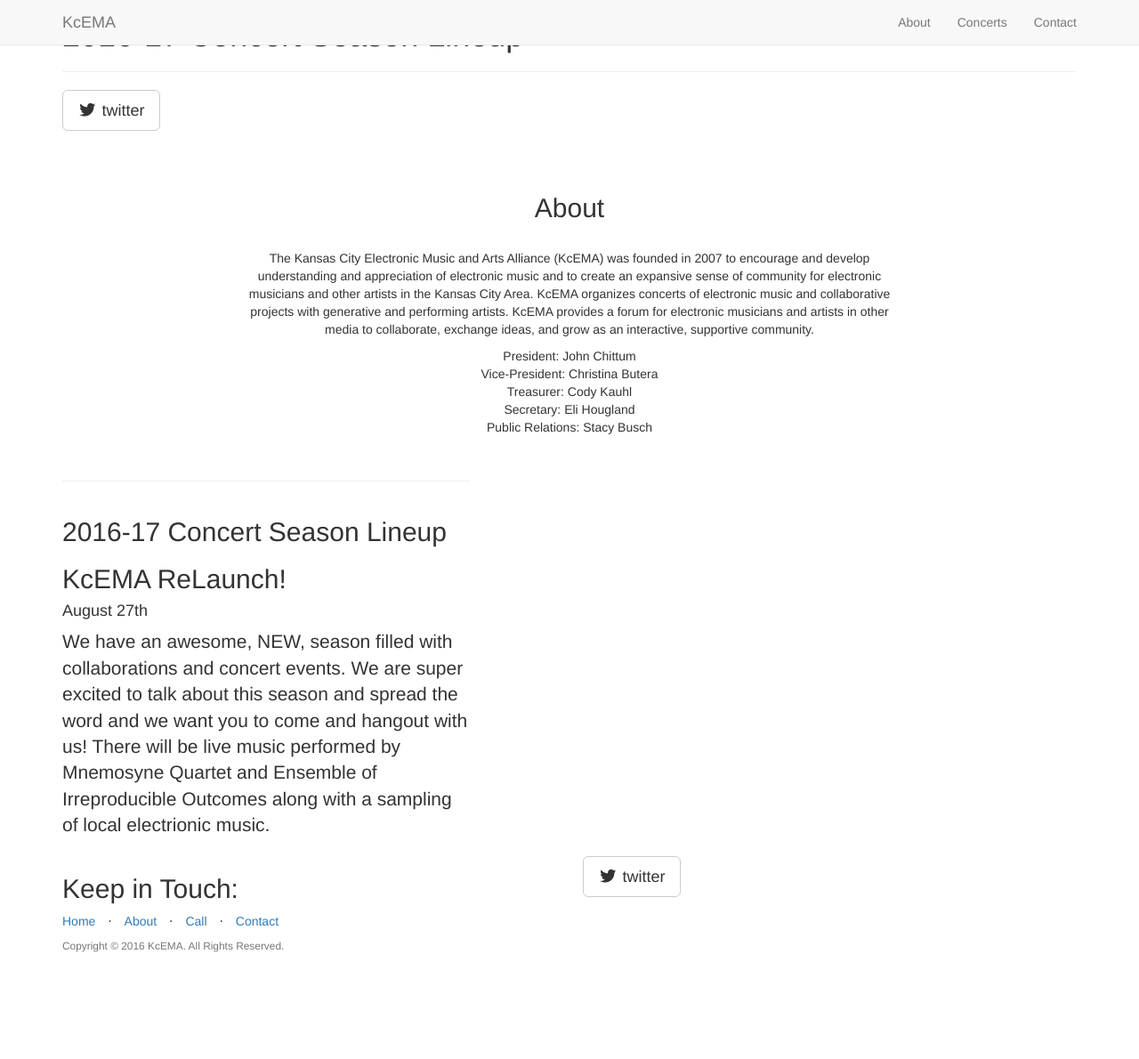
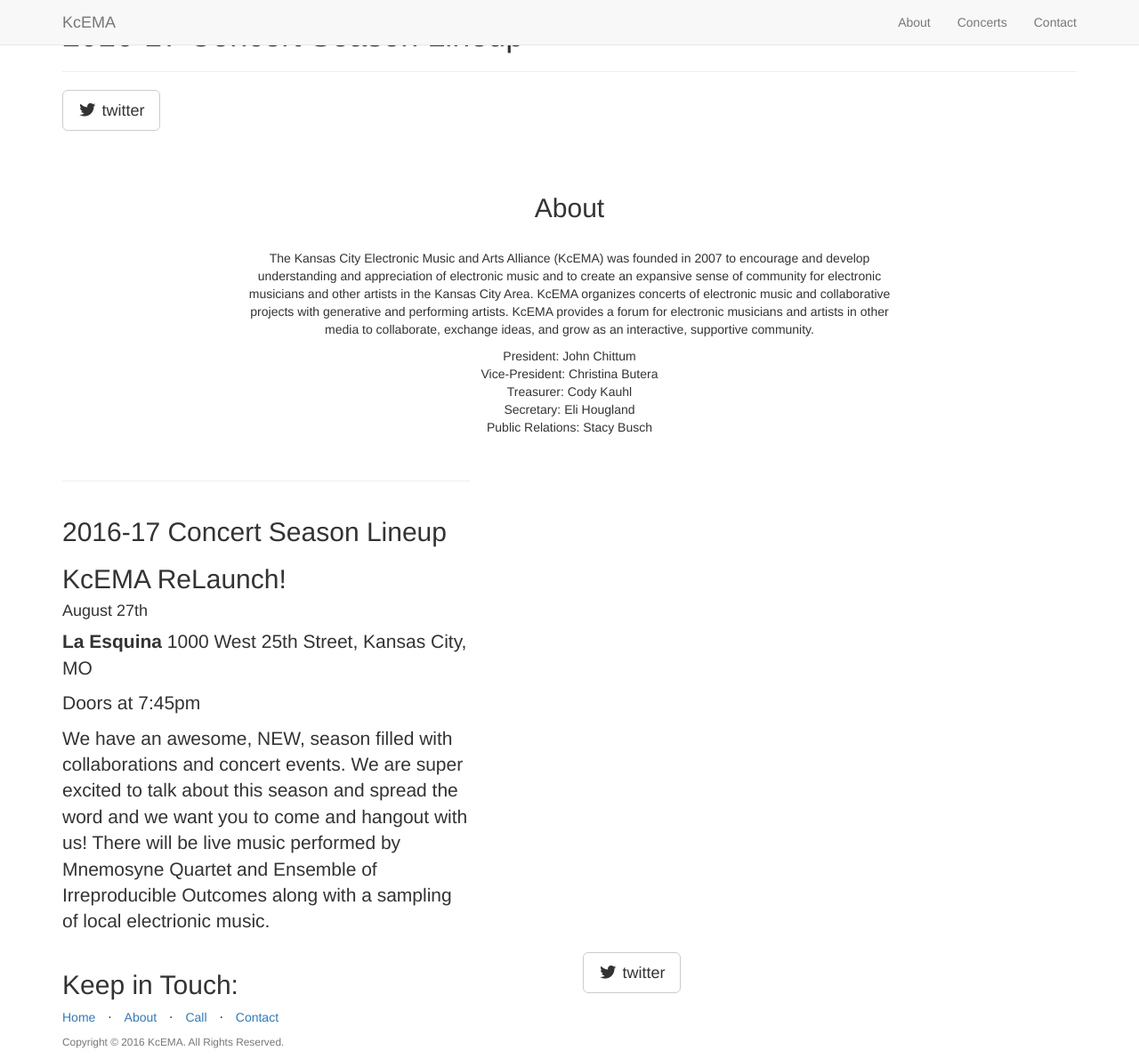
Before and after one commit to kcema/home, a Jekyll site: the page built from _posts/2014-09-21-services-1.markdown, in a window 1280 px wide and 1190 px high. Shown: the whole window at 89% size. Built offline with Jekyll 4.4.1, drawn with Linux system fonts in a browser that asks for light colours; nearby versions of some CDN libraries; library files that are not in the unit come from our copies.

Commit message:
Adds date and address

```diff
--- a/_posts/2014-09-21-services-1.markdown
+++ b/_posts/2014-09-21-services-1.markdown
@@ -11,4 +11,9 @@
 
 #### August 27th ####
 
+**La Esquina**
+1000 West 25th Street, Kansas City, MO
+
+Doors at 7:45pm
+
 We have an awesome, NEW, season filled with collaborations and concert events. We are super excited to talk about this season and spread the word and we want you to come and hangout with us! There will be live music performed by Mnemosyne Quartet and Ensemble of Irreproducible Outcomes along with a sampling of local electrionic music.
```
